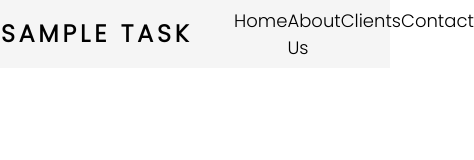
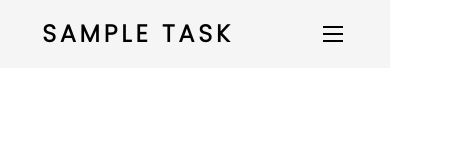
Before and after one commit to 31-RojanieBeberino/NewTask, a plain HTML site: page index.html in a window 390 px wide. Shown: the whole page, 474 px wide, since content can reach past the window. Drawn offline with Linux system fonts and the light colour scheme.

Commit message:
fineshed Navbar

```diff
--- a/css/style.css
+++ b/css/style.css
@@ -35,16 +35,49 @@ nav{
 .burger{
     display: none;
 }
-@media only screen and (max-width: 1190px){
+@media only screen and (max-width: 1125px){
     .navbar-list{
-        width: 50%;
+        width: 40%;
+        display: flex;
     }
 }
+/* @media only screen and (max-width: 891px){
+    .navbar-list{
+        width: 40%;
+        display: flex;
+    }
+} */
 @media only screen and (max-width: 890px){
-    body{
-        overflow-y: hidden;
+    .burger{
+        display: block;
     }
-    .navbar-list {
-
+    .navbar-list{
+        display: block;
+        position: absolute;
+        top:0;
+        background-color: whitesmoke;
+        margin-top:49px;
+        width: 100%;
+        align-items: center;
+        text-align: center;
+        z-index: -1;
+        transform:  translateY(-100%);
+        transition: .4s;
     }
 }
+/* @media only screen and (max-width: 800px){
+    .navbar-list{
+        display: flex;
+        justify-content: space-around;
+        width: 30%;
+        list-style: none;
+        width: 100%;
+        padding:0px;
+    }
+    .burger{
+        display: block;
+    }
+} */
+.addCla{
+    transform:  translateY(0%);
+}
--- a/index.html
+++ b/index.html
@@ -37,13 +37,16 @@
         </div>
     </div> -->
 </body>
+<script src="js/app.js"></script>
 <script type="text/javascript">
-    $(document).ready(function(){
+    // $(document).ready(function(){
 
-        $(".burger").click(function(){
-            $("#list").slideToggle();
-        })
-    })
+    //     $(".burger").click(function(){
+    //         $(".navbar-list").slideToggle(function(){
+    //             $(".navbar-list")
+    //         });
+    //     })
+    // })
 
 
     // window.scroll = function() {scrollFunction()};
--- /dev/null
+++ b/js/app.js
@@ -0,0 +1,9 @@
+const navAppend = () => {
+    const burger = document.querySelector(".burger");
+    const navbar = document.querySelector(".navbar-list");
+
+    burger.addEventListener('click', () =>{
+        navbar.classList.toggle('addCla');
+    });
+}
+navAppend();
```
